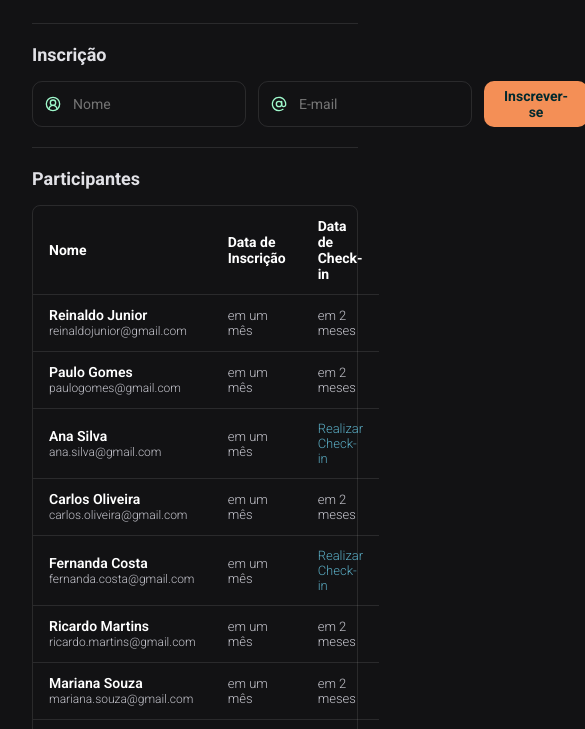
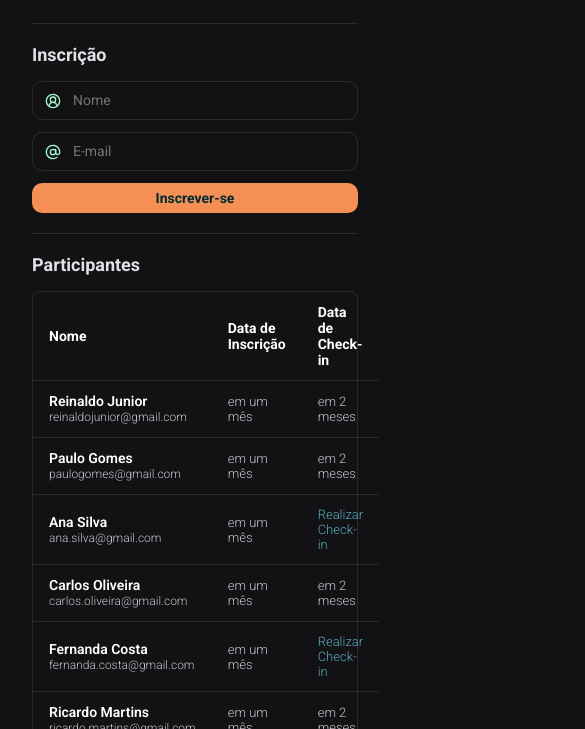
Before and after one commit to ReinaldoJunior3108/nlwunite, a plain HTML site: page index.html in a window 390 px wide. Shown: the part 75-804 px from the top of the page, 585 px wide, since content can reach past the window. Drawn offline with nearby package versions, Linux system fonts and the light colour scheme.

Commit message:
Responsividade

```diff
--- a/style.css
+++ b/style.css
@@ -70,6 +70,18 @@ fieldset legend, section h2{
     color: #e1e1e6;
     padding-bottom:16px;
 }
+@media(max-width: 480px){
+    fieldset > div{
+        flex-direction: column;
+    }
+    fieldset button{
+        width: 100%;
+    }
+}
+/* Form Fim */
+
+
+/* Input */
 .lista-participantes{
     padding: 20px 0;
 }
@@ -77,10 +89,6 @@ fieldset legend, section h2{
     border: var(--border);
     border-radius: 8px;
 }
-/* Form Fim */
-
-
-/* Input */
 table{
     border-collapse: collapse;
 }
```
